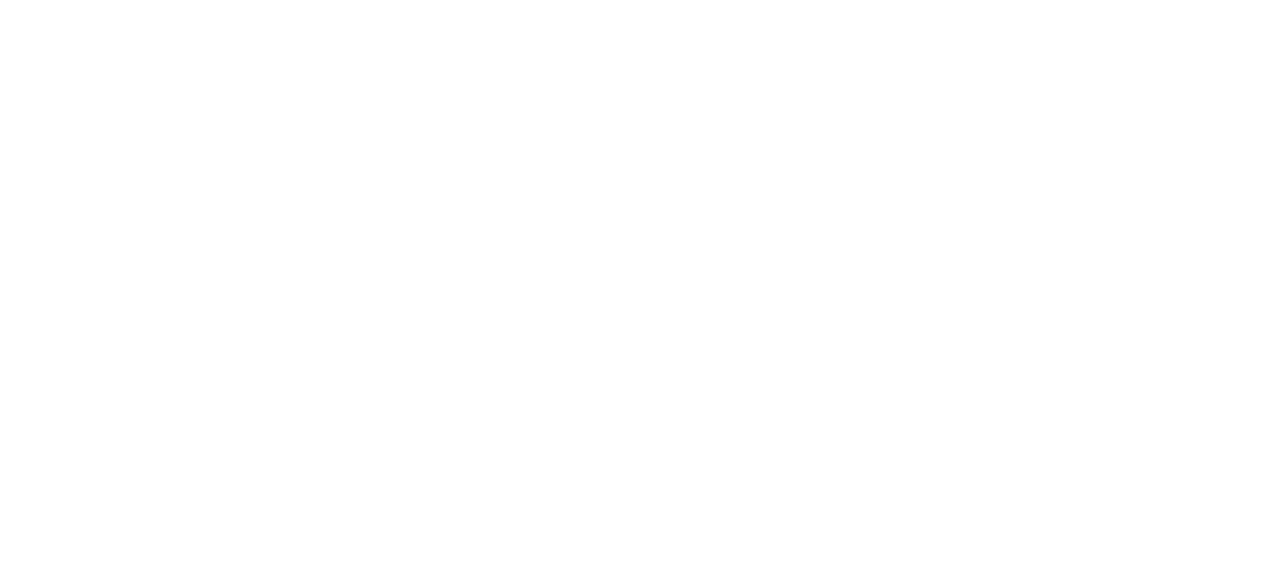
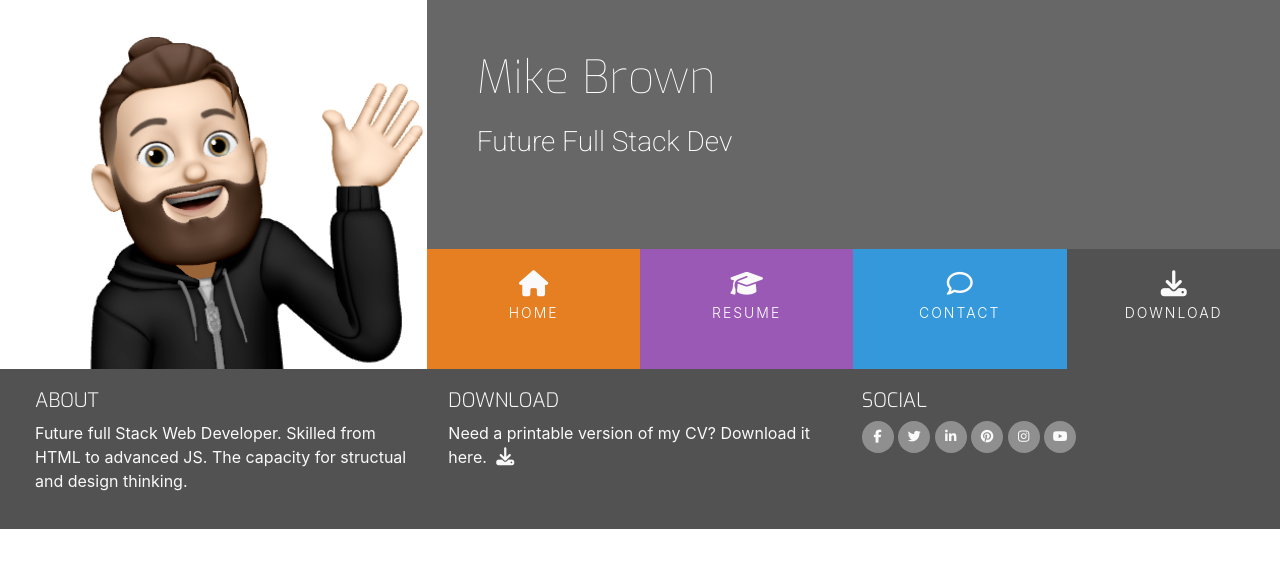
Before and after one commit to MikesCodingCreations/bootstrapProject, a plain HTML site: page index.html in a window 1280 px wide. Drawn offline with nearby package versions, Linux system fonts and the light colour scheme.

Commit message:
Basic structure including header and footer compelte.

```diff
--- /dev/null
+++ b/assets/css/style.css
@@ -0,0 +1,184 @@
+@import url('https://fonts.googleapis.com/css?family=Roboto:100,200,300,400,500,600,700|Exo:100,200,300,400,500,600,700');
+
+/* ------------------------------------------------Colors */
+.bg-color-name-title {
+    background-color: #676767;
+}
+
+.ui-menu-color-home {
+    background-color: #e67e22;
+}
+.ui-menu-color-resume {
+    background-color: #9b59b6;
+}
+.ui-menu-color-contact {
+    background-color: #3498db;
+}
+.ui-menu-color-download {
+    background-color: #525252;
+}
+
+/* ------------------------------------------------Special paddings/margins/text */
+
+h1,h2,h3,h4 {
+    margin: 0;
+}
+
+.uppercase {
+    text-transform: uppercase;
+}
+
+.general-sub {
+    font-family: "Exo", sans-serif;
+    font-weight: 300;
+    color: #fafafa;
+}
+
+.inline-block {
+    display: inline-block;
+}
+
+/* ------------------------------------------------Headings */
+
+header {
+    margin: 0;
+}
+
+.heading {
+    margin-left: 50px;
+}
+
+.logo {
+    background: url("../images/memoji_side_hand_wave.png");
+    background-position: center;
+    background-repeat: no-repeat;
+    background-size: cover;
+    min-height: 360px;
+    transition: all .5s ease-in-out;
+    -moz-transition: all .5s ease-in-out;
+    -webkit-transition: all .5s ease-in-out;
+}
+
+.name {
+    font-family: "Exo", sans-serif;
+    font-weight: 100;
+    font-size: 46px;
+    margin-top: 50px;
+    color: #fff;
+}
+
+.title {
+    font-family: "Roboto", sans-serif;
+    font-weight: 200;
+    font-size: 28px;
+    margin-top: 20px;
+    margin-bottom: 90px;
+    color: #fff;
+}
+
+.list-inline-item:not(:last-child) {
+    margin: 0;
+}
+
+.menucontainer {
+    font-size: 0;
+}
+
+#nav {
+    margin: 0;
+}
+
+#nav li {
+    font-size: 14px;
+    padding: 0;
+}
+
+.menuitem {
+    height: 120px;
+    text-align: center;
+    padding: 0;
+}
+
+.menuitem a {
+    width: 100%;
+    text-decoration: none;
+    color: #fff;
+    height: 120px;
+}
+
+.menuitem a i {
+    padding-top: 22px;
+    display: block;
+    color: #fafafa;
+    font-size: 26px;
+}
+
+.menuitem span {
+    display: block;
+    width: 100%;
+    padding-top: 5px;
+    text-align: center;
+    text-transform: uppercase;
+    font-size: 14px;
+    font-weight: 300;
+    letter-spacing: 2px;
+}
+
+/* ------------------------------------------------Hover.css */
+
+.hvr-sweep-to-bottom:before {
+    background: rgba(0, 0, 0, 0.2);
+    height: 120px;
+}
+
+/* ------------------------------------------------Footer */
+
+footer {
+    background-color: #525252;
+    color: #fafafa;
+    min-height: 120px;
+    margin: 0;
+}
+
+.cv-pdf i {
+    font-size: 18px;
+    color: #fafafa;
+    text-align: center;
+    padding-left: 5px;
+    transition: all 0.35s ease-in-out;
+    -moz-transition: all 0.35s ease-in-out;
+    -webkit-transition: all 0.35s ease-in-out;
+    -o-transition: all 0.35s ease-in-out;
+}
+
+.cv-pdf i:hover {
+    color: #e84610;
+}
+
+.social-links {
+    padding-bottom: 15px;
+}
+
+.social-links li a i {
+    width: 32px;
+    height: 32px;
+    padding: 12px 0;
+    border-radius: 50%;
+    font-size: 13px;
+    line-height: 7px;
+    text-align: center;
+    color: #fafafa;
+    background: #8f8f8f;
+    transition: all 0.35s ease-in-out;
+    -moz-transition: all 0.35s ease-in-out;
+    -webkit-transition: all 0.35s ease-in-out;
+    -o-transition: all 0.35s ease-in-out;
+}
+
+.social-links li a i:hover {
+    background-color: #e67e22;
+}
+
+#footer-details {
+    padding: 20px;
+}
--- a/index.html
+++ b/index.html
@@ -3,20 +3,111 @@
 <head>
     <meta charset="UTF-8">
     <meta name="viewport" content="width=device-width, initial-scale=1.0">
+    <link rel="stylesheet" href="https://cdn.jsdelivr.net/npm/bootstrap@4.6.2/dist/css/bootstrap.min.css" integrity="sha384-xOolHFLEh07PJGoPkLv1IbcEPTNtaed2xpHsD9ESMhqIYd0nLMwNLD69Npy4HI+N" crossorigin="anonymous">
+    <link rel="stylesheet" href="https://cdnjs.cloudflare.com/ajax/libs/hover.css/2.1.1/css/hover-min.css" type="text/css" />
+    <link rel="stylesheet" href="assets/css/style.css">
     <title>Mike Brown Resume</title>
-    <link rel="stylesheet" href="https://cdn.jsdelivr.net/npm/bootstrap@4.6.2/dist/css/bootstrap.min.css" integrity="sha384-xOolHFLEh07PJGoPkLv1IbcEPTNtaed2xpHsD9ESMhqIYd0nLMwNLD69Npy4HI+N" crossorigin="anonymous">
-    <link rel="stylesheet" href="https://stackpath.bootstrapcdn.com/bootstrap/4.2.1/css/bootstrap.min.css">
-    <link rel="stylesheet" href="https://stackpath.bootstrapcdn.com/font-awesome/4.7.0/css/font-awesome.min/css">
 </head>
 <body>
     <header>
+        <div class="row no-gutters">
+            <a href="index.html" class="col-md-4 logo">
 
+            </a>
+            <div class="col-md-8">
+                <div class="row bg-color-name-title no-gutters">
+                    <div class="col heading">
+                        <h1 class="name">Mike Brown</h1>
+                        <h2 class="title">Future Full Stack Dev</h2>
+                    </div>
+                </div>
+                <div class="row no-gutters">
+                    <div class="col">
+                        <ul id="nav" class="list-inline menucontainer">
+                            <li class="col-6 col-sm-3 ui-menu-color-home list-inline-item menuitem">
+                                <a href="#" class="hvr-sweep-to-bottom"><i class="fa fa-home" aria-hidden=""true></i><span>Home</span></a>
+                            </li>
+                            <li class="col-6 col-sm-3 ui-menu-color-resume list-inline-item menuitem">
+                                <a href="#" class="hvr-sweep-to-bottom"><i class="fa fa-graduation-cap" aria-hidden=""true></i><span>Resume</span></a>
+                            </li>
+                            <li class="col-6 col-sm-3 ui-menu-color-contact list-inline-item menuitem">
+                                <a href="#" class="hvr-sweep-to-bottom"><i class="fa fa-comment-o" aria-hidden=""true></i><span>Contact</span></a>
+                            </li>
+                            <li class="col-6 col-sm-3 ui-menu-color-download list-inline-item menuitem">
+                                <a href="#" class="hvr-sweep-to-bottom"><i class="fa fa-download" aria-hidden=""true></i><span>Download</span></a>
+                            </li>
+                        </ul>
+                    </div>
+                </div>
+            </div>
+        </div>
     </header>
     <section>
 
     </section>
-    <footer>
+    <footer class="container-fluid">
+        <div class="row" id="footer-details">
+            <div class="col-sm-4">
+                <h5 class="uppercase general-sub">About</h5>
+                <p class="inline-block">
+                    Future full Stack Web Developer. Skilled from HTML to advanced JS.
+                    The capacity for structual and design thinking.
+                </p>
+            </div>
+            <div class="col-sm-4">
+                <h5 class="uppercase general-sub">Download</h5>
+                <p class="inline-block">
+                    Need a printable version of my CV? Download it here.
+                    <a href="#" traget="_blank" class="cv-pdf">
+                        <i class="fa fa-download" aria-hidden="true"></i>
+                        <span class="sr-only">Download Link</span>
+                    </a>
+                </p>
+            </div>
+            <div class="col-sm-4">
+                <h5 class="uppercase general-sub">Social</h5>
+                <ul class="list-inline social-links">
+                    <li class="list-inline-item">
+                        <a href="#" target=""_blank>
+                            <i class="fa fa-facebook" aria-hidden="true"></i>
+                            <span class="sr-only">Facebook</span>
+                        </a>
+                    </li>
+                    <li class="list-inline-item">
+                        <a href="#" target=""_blank>
+                            <i class="fa fa-twitter" aria-hidden="true"></i>
+                            <span class="sr-only">Twitter</span>
+                        </a>
+                    </li>
+                    <li class="list-inline-item">
+                        <a href="#" target=""_blank>
+                            <i class="fa fa-linkedin" aria-hidden="true"></i>
+                            <span class="sr-only">linkedin</span>
+                        </a>
+                    </li>
+                    <li class="list-inline-item">
+                        <a href="#" target=""_blank>
+                            <i class="fa fa-pinterest" aria-hidden="true"></i>
+                            <span class="sr-only">Pintrest</span>
+                        </a>
+                    </li>
+                    <li class="list-inline-item">
+                        <a href="#" target=""_blank>
+                            <i class="fa fa-instagram" aria-hidden="true"></i>
+                            <span class="sr-only">Instagram</span>
+                        </a>
+                    </li>
+                    <li class="list-inline-item">
+                        <a href="#" target=""_blank>
+                            <i class="fa fa-youtube" aria-hidden="true"></i>
+                            <span class="sr-only">Youtube</span>
+                        </a>
+                    </li>
+                </ul>
+            </div>
+        </div>
 
+        <script src="https://kit.fontawesome.com/fb9bf043f5.js" crossorigin="anonymous"></script>
     </footer>
 </body>
 </html>
```
Also changed, not shown: assets/images/memoji_front_wave.png (added), assets/images/memoji_laptop.png (added), assets/images/memoji_side_hand_wave.png (added).
